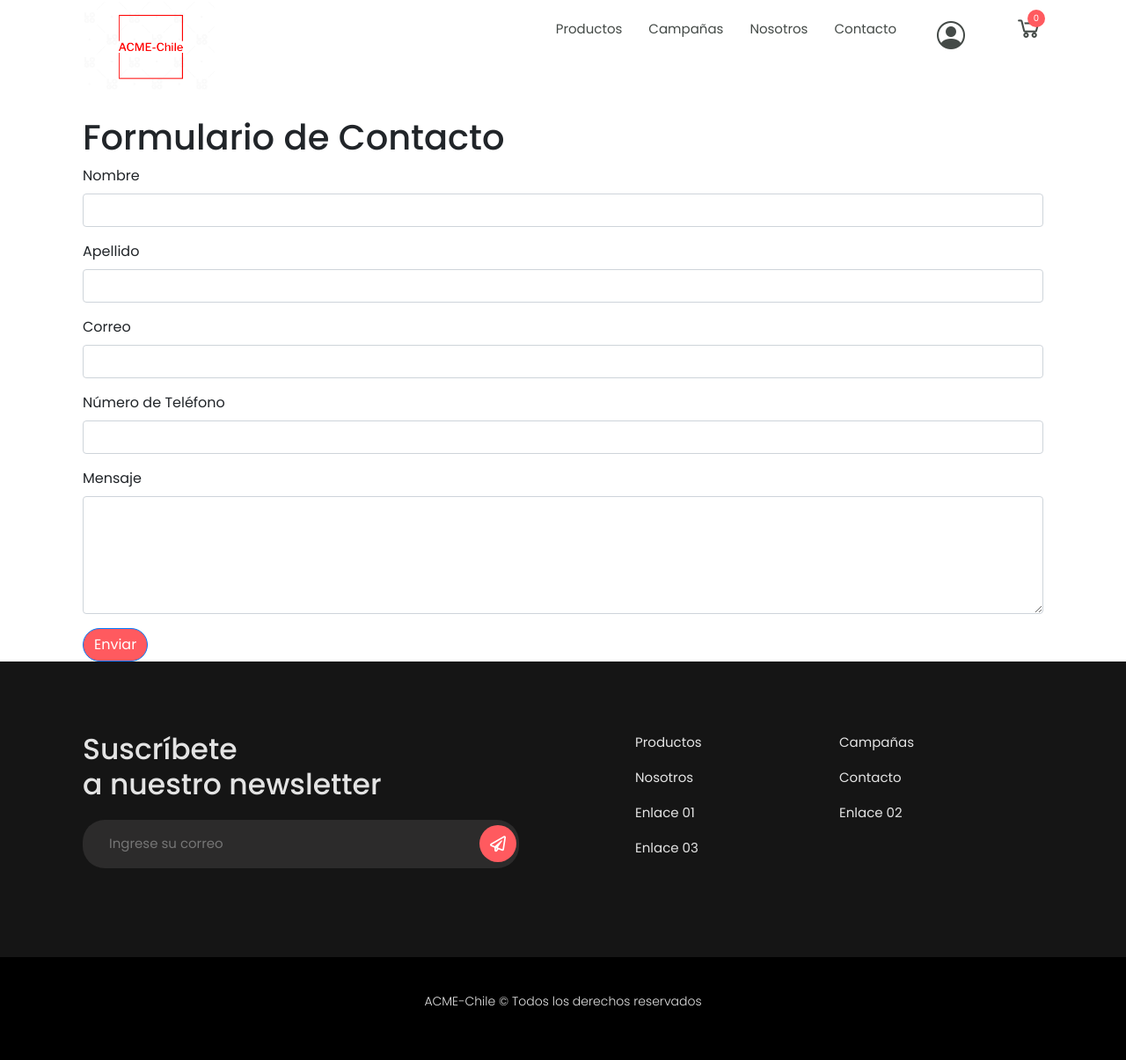
After one commit to INFFame/ACME, a Django app: page /contacto/ in a window 1280 px wide. The commit adds this page. Shown: the whole page at 88% size. Run offline with Django 4.2, Linux system fonts and the light colour scheme; some libraries are stand-ins or nearby versions.

Commit message:
me fui a dormir despues de intentar 6 horas una wea que no me salio

```diff
--- a/ingeneria/acne/templates/app/base.html
+++ b/ingeneria/acne/templates/app/base.html
@@ -51,8 +51,8 @@
                         <ul>
                             <li><a href="http://">Productos</a></li>
                             <li><a href="http://">Campañas</a></li>
-                            <li><a href="http://">Nosotros</a></li>
-                            <li><a href="http://">Contacto</a></li>
+                            <li><a href="{% url 'nosotros' %}">Nosotros</a></li>
+                            <li><a href="{% url 'contacto' %}">Contacto</a></li>
                             <li  class="nav-item active">
                             <a class="nav-link" href="{% url 'login' %}"><i class="bi bi-person-circle " style="font-size: 2rem;"></i> </a>
                         </li>
@@ -119,8 +119,8 @@
                         <ul>
                            <li><a href="http://">Productos</a></li>
                            <li><a href="http://">Campañas</a></li>
-                           <li><a href="http://">Nosotros</a></li>
-                           <li><a href="http://">Contacto</a></li>
+                           <li><a href="{% url 'nosotros' %}">Nosotros</a></li>
+                           <li><a href="{% url 'contacto' %}">Contacto</a></li>
                            <li><a href="http://">Enlace 01</a></li>
                            <li><a href="http://">Enlace 02</a></li>
                            <li><a href="http://">Enlace 03</a></li>
--- /dev/null
+++ b/ingeneria/acne/templates/app/contacto.html
@@ -0,0 +1,71 @@
+{% extends 'app/base.html' %}
+
+{% load static %}
+
+{% block contenido %}
+<div class="container mt-5">
+    <h1>Formulario de Contacto</h1>
+    <form id="contactForm" onsubmit="return validarFormulario()">
+      <div class="form-group">
+        <label for="nombre">Nombre</label>
+        <input type="text" class="form-control" id="nombre" required>
+      </div>
+      <div class="form-group">
+        <label for="apellido">Apellido</label>
+        <input type="text" class="form-control" id="apellido" required>
+      </div>
+      <div class="form-group">
+        <label for="correo">Correo</label>
+        <input type="email" class="form-control" id="correo" required>
+      </div>
+      <div class="form-group">
+        <label for="telefono">Número de Teléfono</label>
+        <input type="tel" class="form-control" id="telefono" required>
+      </div>
+      <div class="form-group">
+        <label for="mensaje">Mensaje</label>
+        <textarea class="form-control" id="mensaje" rows="5" required></textarea>
+      </div>
+      <button type="submit" class="btn btn-primary">Enviar</button>
+    </form>
+  </div>
+
+  <!-- Enlace a Bootstrap JS y el código JavaScript para validación -->
+  <script src="https://code.jquery.com/jquery-3.5.1.slim.min.js"></script>
+  <script src="https://cdn.jsdelivr.net/npm/bootstrap@4.5.0/dist/js/bootstrap.min.js"></script>
+  <script>
+    function validarFormulario() {
+      var nombre = document.getElementById('nombre').value;
+      var apellido = document.getElementById('apellido').value;
+      var correo = document.getElementById('correo').value;
+      var telefono = document.getElementById('telefono').value;
+      var mensaje = document.getElementById('mensaje').value;
+
+      // Validar campos (puedes agregar más validaciones si lo deseas)
+      if (nombre.trim() === '') {
+        alert('Por favor, ingresa tu nombre.');
+        return false;
+      }
+      if (apellido.trim() === '') {
+        alert('Por favor, ingresa tu apellido.');
+        return false;
+      }
+      if (correo.trim() === '') {
+        alert('Por favor, ingresa tu correo.');
+        return false;
+      }
+      if (telefono.trim() === '') {
+        alert('Por favor, ingresa tu número de teléfono.');
+        return false;
+      }
+      if (mensaje.trim() === '') {
+        alert('Por favor, ingresa un mensaje.');
+        return false;
+      }
+
+      // Aquí puedes agregar código adicional para enviar el formulario o realizar otras acciones
+
+      return true;
+    }
+  </script>
+{% endblock %}
--- a/ingeneria/acne/urls.py
+++ b/ingeneria/acne/urls.py
@@ -1,9 +1,11 @@
 from django.urls import path
-from .views import index,formulario,login,cajas
+from .views import index,formulario,login,cajas,contacto,nosotros
 
 urlpatterns = [
     path('', index, name="index"),
     path('formulario/', formulario, name="formulario"),
     path('login/', login, name="login"),
     path('cajas/<int:codigo>', cajas, name="cajas"),
+    path('contacto/', contacto, name="contacto"),
+    path('nosotros/', nosotros, name="nosotros"),
 ]
--- a/ingeneria/acne/views.py
+++ b/ingeneria/acne/views.py
@@ -22,6 +22,12 @@ def formulario(request):
 def login(request):
     return render(request, 'app/login.html')
 
+def contacto(request):
+    return render(request, 'app/contacto.html')
+
+def nosotros(request):
+    return render(request, 'app/nosotros.html')
+
 def cajas(request, codigo):
     producto = get_object_or_404(Producto, codigo=codigo)
     return render(request, 'app/cajas.html', {'producto': producto})
```
Also changed, not shown: ingeneria/acne/templates/app/login.html (+37 -0 lines), ingeneria/acne/templates/app/nosotros.html (added, +16 -0 lines).
